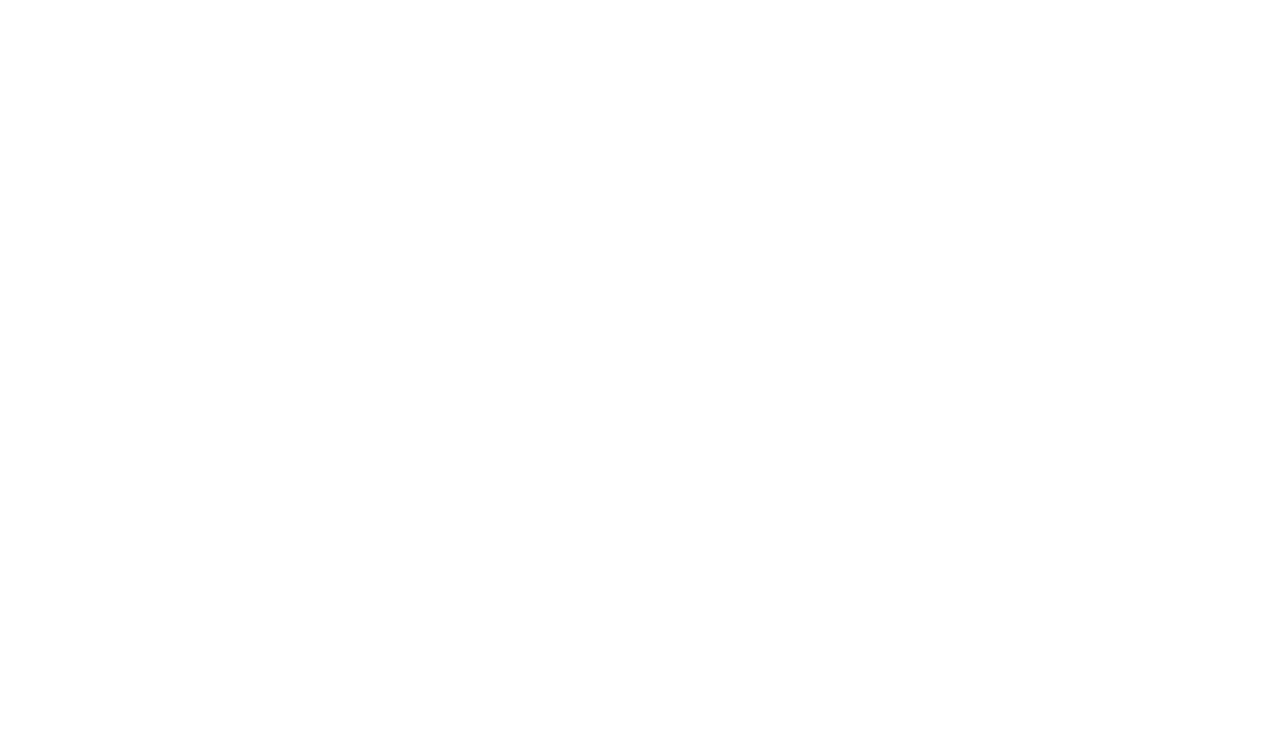
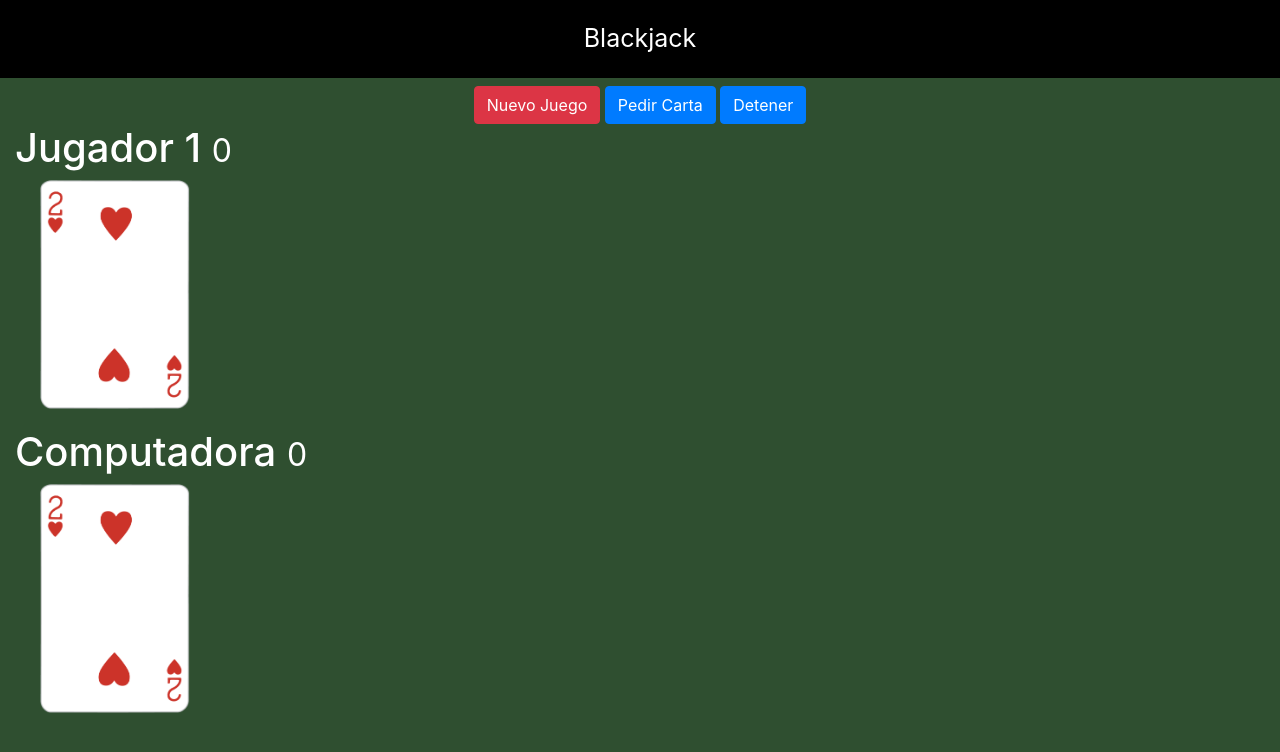
Before and after one commit to FranzMV/CursoJavaScriptUdemy, a plain HTML site: page 02-Blackjack/index.html in a window 1280 px wide. Drawn offline with nearby package versions, Linux system fonts and the light colour scheme.

Commit message:
Creado el tablero de juego, botones y cartas mediante html y css

```diff
--- a/02-Blackjack/assets/css/styles.css
+++ b/02-Blackjack/assets/css/styles.css
@@ -0,0 +1,26 @@
+html, body{
+    margin: 0px;
+    background-color: #2F4F30;
+    color: white;
+}
+
+
+.titulo{
+    text-align: center;
+    background-color: black;
+    color: white;
+    padding: 20px;
+    font-size: 25px;
+}
+
+.carta{
+    position: relative;
+    width: 150px;
+    left: 100px;
+    margin-left: -75px;
+}
+
+#computadora-cartas, #jugador-cartas{
+    height: 240px;
+
+}
--- a/02-Blackjack/index.html
+++ b/02-Blackjack/index.html
@@ -6,10 +6,42 @@
     <meta name="viewport" content="width=device-width, initial-scale=1.0">
     <title>Blackjack</title>
 
+    <!-- Boostrap -->
+    <link rel="stylesheet" href="https://stackpath.bootstrapcdn.com/bootstrap/4.4.1/css/bootstrap.min.css" integrity="sha384-Vkoo8x4CGsO3+Hhxv8T/Q5PaXtkKtu6ug5TOeNV6gBiFeWPGFN9MuhOf23Q9Ifjh" crossorigin="anonymous">
     <link rel="stylesheet" href="assets/css/styles.css">
+
 
 </head>
 <body>
+    <header class="titulo">
+        Blackjack
+    </header>
+
+    <div class="row mt-2">
+        <div class="col text-center">
+          <button class="btn btn-danger">Nuevo Juego</button>
+          <button class="btn btn-primary">Pedir Carta</button>
+          <button class="btn btn-primary">Detener</button>
+        </div>
+    </div>
+
+    <div class="row container">
+        <div class="col">
+            <h1>Jugador 1 <small>0</small></h1>
+            <div id="jugador-cartas">
+                <img class="carta" src="assets/cartas/2H.png">
+            </div>
+        </div>
+    </div>
+
+    <div class="row container mt-2">
+        <div class="col">
+            <h1>Computadora <small>0</small></h1>
+            <div id="computadora-cartas">
+                <img class="carta" src="assets/cartas/2H.png">
+            </div>
+        </div>
+    </div>
 
     <script src="assets/js/juego.js"></script>
 
```
